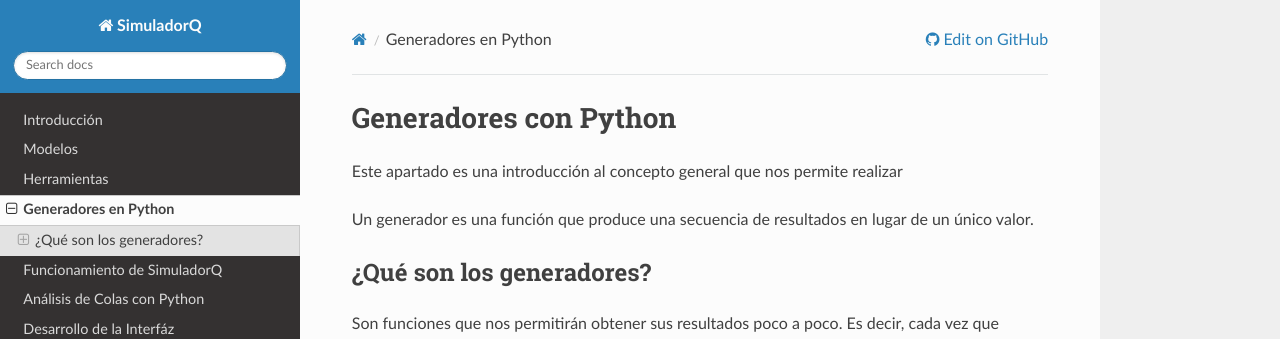
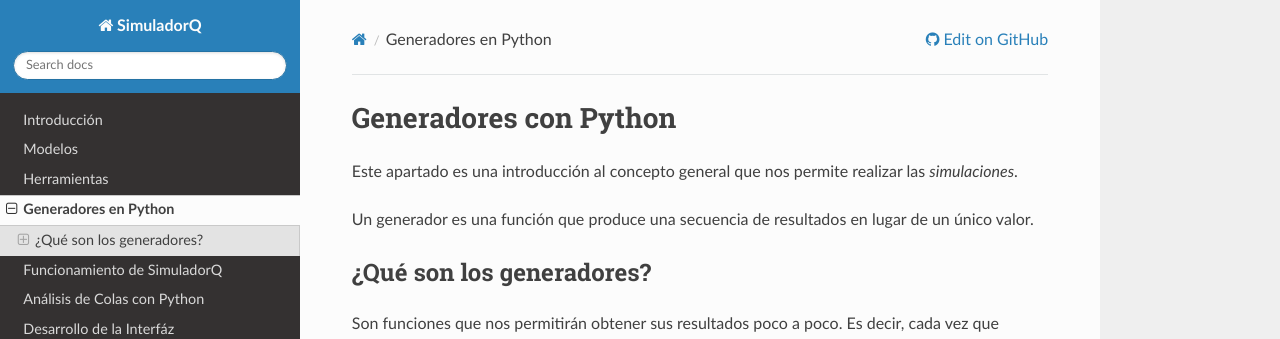
Before and after one commit to m-ibarra-arg/trafico, an MkDocs documentation site: the page built from docs/GeneradoresPython.md, in a window 1280 px wide. Shown: the top 339 px of the page. Built offline with MkDocs 1.6.1, drawn with Linux system fonts in a browser that asks for light colours; nearby versions of some CDN libraries; old or Windows-style settings are respelled for this version of MkDocs; some of the changed lines change nothing that is shown.

Commit message:
Uploaded by https://stackedit.io/

```diff
--- a/docs/GeneradoresPython.md
+++ b/docs/GeneradoresPython.md
@@ -1,6 +1,6 @@
 # Generadores con Python
 
-Este apartado es una introducción al concepto general que nos permite realizar
+Este apartado es una introducción al concepto general que nos permite realizar las *simulaciones*.
 
 Un generador es una función que produce una secuencia de resultados en lugar de un único valor.
 
@@ -12,6 +12,6 @@ Son funciones que nos permitirán obtener sus resultados poco a poco. Es decir,
 
 Pues, como el propio nombre indica, para  **generar**  datos en tiempo de ejecución. Además también podemos acelerar búsquedas y crear bucles más rápidos. Por este motivo, utilizar  _range_  es más lento que usar  _xrange_.  _range_  genera todos los valores del rango y los devuelve en un array. En cambio,  _xrange_  genera cada valor del rango cuando se le solicita.
 <!--stackedit_data:
-eyJoaXN0b3J5IjpbLTE4OTYyNjA2MDEsMTg3Nzg2OTg5NywxMz
-k1MjAyMTA5LC0zMTI4OTM5N119
+eyJoaXN0b3J5IjpbLTEzNzQ4MjAzLDE4Nzc4Njk4OTcsMTM5NT
+IwMjEwOSwtMzEyODkzOTddfQ==
 -->
```
